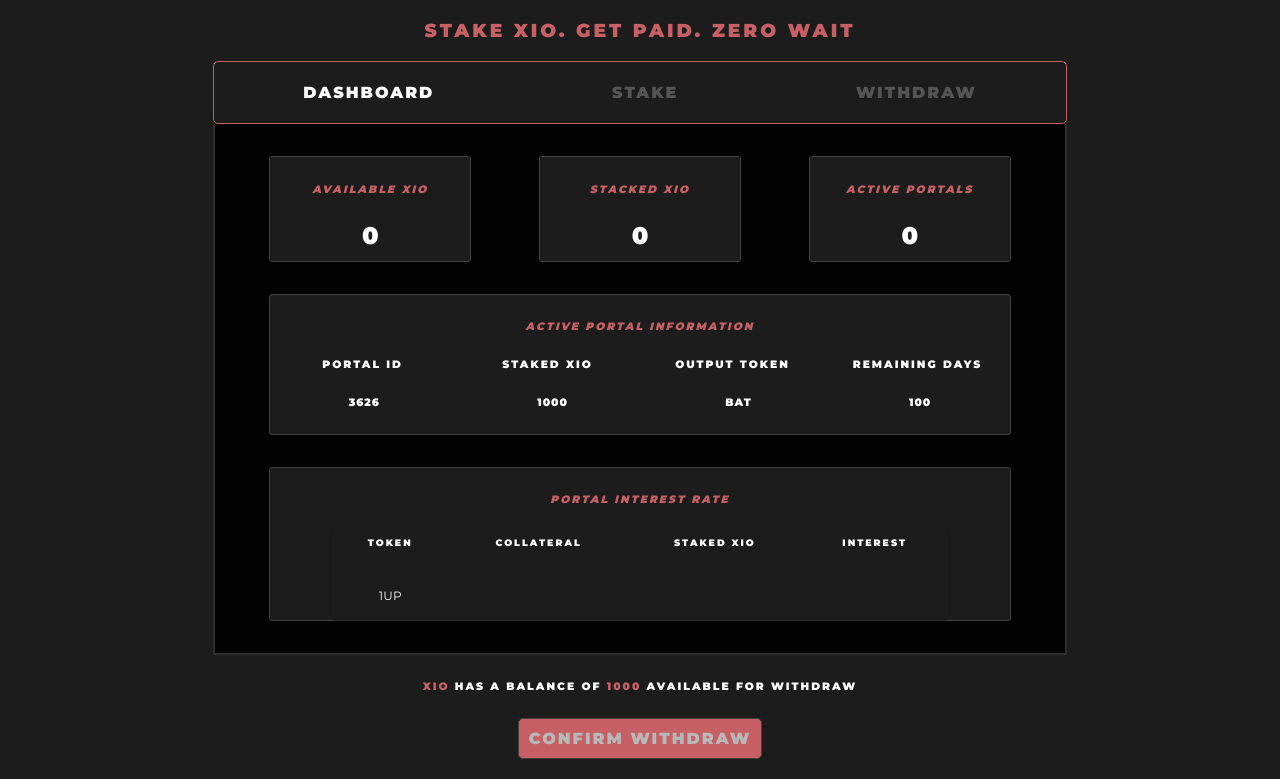
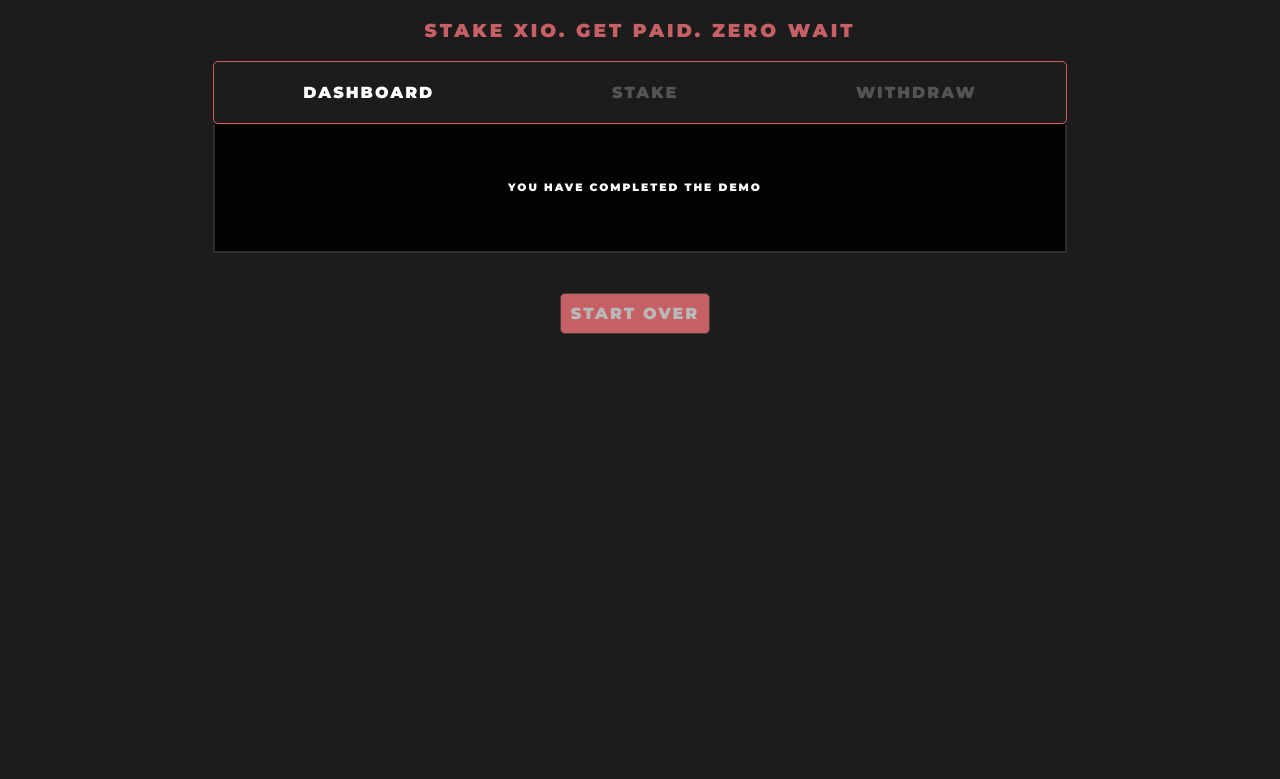
Before and after one commit to XORD-one/xio-app, a React app: page / in a window 1280 px wide. Shown: the part 137-916 px from the top of the page. After the commit the page ends 800 px from the top, so only its background shows below. Built offline with nearby package versions, Linux system fonts and the light colour scheme.

Commit message:
screens in progress

```diff
--- a/src/components/Dashboard/Dashboard.js
+++ b/src/components/Dashboard/Dashboard.js
@@ -36,17 +36,17 @@ const styles = theme => ({
     border: "0px",
     fontFamily: "'Montserrat', sans-serif",
     letterSpacing: "2px",
-    textAlign:"center",
-    paddingTop:0
+    textAlign: "center",
+    paddingTop: 0
   },
   tableBody: {
     color: "white",
 
     fontSize: "12px",
     border: "0px",
-    textAlign:"center",
+    textAlign: "center",
     fontFamily: "'Montserrat', sans-serif",
-    fontWeight:400
+    fontWeight: 400
   }
 });
 const getDateFormatted = time => {
@@ -123,14 +123,14 @@ const tabBodyRow2_1_1 = {
 const tabBodyRow2_1_2 = {
   flexDirection: "row",
   justifyContent: "space-around",
-  flexWrap:"no-wrap"
+  flexWrap: "no-wrap"
   // alignItems:"center",
 };
 
 const tabBodyRow2_1_3 = {
   flexDirection: "row",
 
-  justifyContent: "space-around"
+  justifyContent: "space-between"
 };
 
 const tabBodyRow3_1 = {
@@ -153,12 +153,13 @@ const XordId = props => {
 
   return (
     <>
-      <Layout>
-        <Grid container item className="firstSectionContainer" md={12}>
+      <Layout tabName="dashboard">
+        <Grid container item className="firstSectionContainer" md={12} justify="space-around">
           <Grid
             item
             className="firstSectionItem"
             md={3}
+            xs={4}
           >
             <h6
               style={{
@@ -167,7 +168,7 @@ const XordId = props => {
                 fontStyle: "italic",
                 letterSpacing: "2px",
                 // margin:"0px",
-                textAlign:"center",
+                textAlign: "center",
                 // marginBottom:"10px",
                 // paddingBottom:"10px"
               }}
@@ -181,9 +182,9 @@ const XordId = props => {
                 color: "white",
                 alignSelf: "center",
                 fontWeight: "bold",
-                margin:"0px",
-                textAlign:"center",
-                marginBottom:"10px"
+                margin: "0px",
+                textAlign: "center",
+                marginBottom: "10px"
               }}
             >
               0
@@ -194,6 +195,8 @@ const XordId = props => {
             item
             className="firstSectionItem"
             md={3}
+            xs={4}
+
           >
             <h6
               style={{
@@ -202,12 +205,12 @@ const XordId = props => {
                 fontStyle: "italic",
                 letterSpacing: "2px",
                 // margin:"0px",
-                textAlign:"center",
+                textAlign: "center",
                 // marginBottom:"10px"
               }}
               className="firstSectionHeadings"
             >
-              STACKED XIO
+              STAKED XIO
             </h6>
             <h2
               style={{
@@ -215,9 +218,9 @@ const XordId = props => {
                 color: "white",
                 alignSelf: "center",
                 fontWeight: "bold",
-                margin:"0px",
-                textAlign:"center",
-                marginBottom:"10px",
+                margin: "0px",
+                textAlign: "center",
+                marginBottom: "10px",
 
               }}
             >
@@ -229,6 +232,8 @@ const XordId = props => {
             item
             className="firstSectionItem"
             md={3}
+            xs={4}
+
           >
             <h6
               style={{
@@ -237,7 +242,7 @@ const XordId = props => {
                 fontStyle: "italic",
                 letterSpacing: "2px",
                 // margin:"0px",
-                textAlign:"center",
+                textAlign: "center",
                 // marginBottom:"10px"
               }}
               className="firstSectionHeadings"
@@ -250,9 +255,9 @@ const XordId = props => {
                 color: "white",
                 alignSelf: "center",
                 fontWeight: "bold",
-                margin:"0px",
-                textAlign:"center",
-                marginBottom:"10px",
+                margin: "0px",
+                textAlign: "center",
+                marginBottom: "10px",
 
               }}
             >
@@ -261,132 +266,56 @@ const XordId = props => {
           </Grid>
         </Grid>
 
-        <Grid container item md={12} className="section" >
-          <Grid container item justify="center" style={tabBodyRow2_1} md={11}>
-            <Grid  item md={12} style={{textAlign:'center'}}>
+
+{/* ///////////// */}
+
+        <Grid container item style={tabBodyRow3} md={12} className="section" >
+          <Grid container item style={tabBodyRow3_1} md={11}>
+            <Grid container item style={tabBodyRow3_1_1} md={12}>
               <h6
                 style={{
                   color: "#C66065",
                   fontFamily: "'Montserrat', sans-serif",
                   fontStyle: "italic",
-                  letterSpacing: "2px",
-                  alignSelf:'center'
+                  letterSpacing: "2px"
                 }}
-
               >
-                ACTIVE PORTAL INFORMATION
+                ACTIVE PORTAN INFORMATION
               </h6>
             </Grid>
-            <Grid container item className="sectionTwoItems" md={12}>
-              <Grid item md={3} >
-              <h6
-                style={{
-                  fontFamily: "'Montserrat', sans-serif",
-                  color: "white",
-                  textAlign: "center",
-                  fontWeight: "bold",
-                  letterSpacing: "2px",
-                  margin:0
-                }}
-                className="firstSectionHeadings"
-              >
-                PORTAL ID
-              </h6>
 
-              </Grid>
-              <Grid item md={3} >
+            <Grid container item style={tabBodyRow3_1_2} md={10}>
+              <Paper className={classes.root} align="center">
+                <Table className={classes.table} align="center">
+                  <TableHead>
+                    <TableRow>
+                      <TableCell className="tableHeader" ><h6 style={{ margin: 0 }} >PORTAL ID</h6></TableCell>
+                      <TableCell className="tableHeader" align="center">
+                        <h6 style={{ margin: 0 }} >STAKED XIO</h6>
+                      </TableCell>
+                      <TableCell className="tableHeader" align="center">
+                        <h6 style={{ margin: 0 }} >OUTPUT TOKEN</h6>
+                      </TableCell>
+                      <TableCell className="tableHeader" align="center">
+                        <h6 style={{ margin: 0 }} >REMAINING DAYS</h6>
+                      </TableCell>
+                    </TableRow>
+                  </TableHead>
+                  <TableBody>
+                    <TableRow style={{ cursor: "pointer" }}>
+                      <TableCell className="tableBody" >3626</TableCell>
+                      <TableCell className="tableBody">1000</TableCell>
+                      <TableCell className="tableBody">BAT</TableCell>
+                      <TableCell className="tableBody">100</TableCell>
+                    </TableRow>
 
-              <h6
-                style={{
-                  fontFamily: "'Montserrat', sans-serif",
-                  color: "white",
-                  textAlign: "center",
-                  fontWeight: "bold",
-                  letterSpacing: "2px",
-                  margin:0
-                }}
-                className="firstSectionHeadings"
-              >
-                STAKED XIO
-              </h6>
-              </Grid>
-              <Grid item md={3} >
-              <h6
-                style={{
-                  fontFamily: "'Montserrat', sans-serif",
-                  color: "white",
-                  textAlign: "center",
-                  fontWeight: "bold",
-                  letterSpacing: "2px",
-                  margin:0
-                }}
-              >
-                OUTPUT TOKEN
-              </h6>
-
-              </Grid>
-              <Grid item md={3} >
-              <h6
-                style={{
-                  fontFamily: "'Montserrat', sans-serif",
-                  color: "white",
-                  textAlign: "center",
-                  fontWeight: "bold",
-                  letterSpacing: "2px",
-                  margin:0
-                }}
-              >
-                REMAINING DAYS
-              </h6>
-              </Grid>
-            </Grid>
-
-            <Grid container item md={12} style={tabBodyRow2_1_3}>
-              <h6
-                style={{
-                  fontFamily: "'Montserrat', sans-serif",
-                  color: "white",
-                  alignSelf: "center",
-                  letterSpacing: "1px"
-                }}
-              >
-              3626
-              </h6>
-              <h6
-                style={{
-                  fontFamily: "'Montserrat', sans-serif",
-                  color: "white",
-                  // fontWeight: "bold",
-                  letterSpacing: "1px"
-                }}
-              >
-                1000
-              </h6>
-              <h6
-                style={{
-                  fontFamily: "'Montserrat', sans-serif",
-                  color: "white",
-                  alignSelf: "center",
-                  // fontWeight: "bold",
-                  letterSpacing: "1px"
-                }}
-              >
-                BAT
-              </h6>
-              <h6
-                style={{
-                  fontFamily: "'Montserrat', sans-serif",
-                  color: "white",
-                  // fontWeight: "bold",
-                  letterSpacing: "1px"
-                }}
-              >
-                100
-              </h6>
+                  </TableBody>
+                </Table>
+              </Paper>
             </Grid>
           </Grid>
-        </Grid>
-
+          </Grid>
+{/* ///////////////// */}
         <Grid container item style={tabBodyRow3} md={12} className="section" >
           <Grid container item style={tabBodyRow3_1} md={11}>
             <Grid container item style={tabBodyRow3_1_1} md={12}>
@@ -407,39 +336,39 @@ const XordId = props => {
                 <Table className={classes.table} align="center">
                   <TableHead>
                     <TableRow>
-                      <TableCell className="tableHeader" ><h6 style={{margin:0}} >TOKEN</h6></TableCell>
-                      <TableCell className="tableHeader"  align="center">
-                        <h6 style={{margin:0}} >COLLATERAL</h6>
+                      <TableCell className="tableHeader" ><h6 style={{ margin: 0 }} >TOKEN</h6></TableCell>
+                      <TableCell className="tableHeader" align="center">
+                        <h6 style={{ margin: 0 }} >COLLATERAL</h6>
                       </TableCell>
-                      <TableCell className="tableHeader"  align="center">
-                        <h6 style={{margin:0}} >STAKED XIO</h6>
+                      <TableCell className="tableHeader" align="center">
+                        <h6 style={{ margin: 0 }} >STAKED XIO</h6>
                       </TableCell>
-                      <TableCell className="tableHeader"  align="center">
-                        <h6 style={{margin:0}} >INTEREST</h6>
+                      <TableCell className="tableHeader" align="center">
+                        <h6 style={{ margin: 0 }} >INTEREST</h6>
                       </TableCell>
                     </TableRow>
                   </TableHead>
                   <TableBody>
                     <TableRow style={{ cursor: "pointer" }}>
-                      <TableCell className="tableBody">1UP</TableCell>
-                      <TableCell
-                        align="center"
-                        className="tableBody"
-                      ></TableCell>
-                      <TableCell
-                        align="center"
-                        className="tableBody"
-                      ></TableCell>
-                      <TableCell
-                        align="center"
-                        className="tableBody"
-                      ></TableCell>
+                      <TableCell className="tableBody" style={{ latterSpacing: '2px' }}>1UP</TableCell>
+                      <TableCell className="tableBody">500,362</TableCell>
+                      <TableCell className="tableBody">23,643</TableCell>
+                      <TableCell className="tableBody">48% </TableCell>
+                    </TableRow>
+                    <TableRow style={{ cursor: "pointer",marginTop:'0px' }}>
+                      <TableCell className="tableBody" style={{ latterSpacing: '2px' }}>1UP</TableCell>
+                      <TableCell className="tableBody">500,362</TableCell>
+                      <TableCell className="tableBody">23,643</TableCell>
+                      <TableCell className="tableBody">48%</TableCell>
                     </TableRow>
                   </TableBody>
                 </Table>
               </Paper>
             </Grid>
           </Grid>
+
+
+
         </Grid>
       </Layout>
     </>
--- a/src/components/Dashboard/style.css
+++ b/src/components/Dashboard/style.css
@@ -15,8 +15,9 @@
 }
 
 .sectionTwoItems {
-    justify-content: space-around;
-    flex-wrap: nowrap!important;
+    display:"flex";
+    flex-direction: "row";
+    justify-content:"center";
 }
 
 .tableHeader{
@@ -42,8 +43,27 @@
     .firstSectionContainer{
         justify-content: space-between;
     }
+
+    .sectionTwoItems{
+        display: flex;
+        flex-direction: row;
+        justify-content: space-around;
+
+    }
+    .firstSectionItem{
+        /* display: flex; */
+        /* flex-direction: column!important; */
+        flex-basis:calc(33% - 10px)!important;
+        /* width: calc(33% - 20px)!important; */
+
+    }
     .firstSectionHeadings{
+
         font-size: 9px;
+        /* padding:20px 10px!important; */
+        /* letter-spacing: 1px; */
+
+
     }
     .tableHeader{
         padding: 0!important;
@@ -51,6 +71,9 @@
     .tableBody{
         padding: 10px 3px!important;
     }
+
+
+
     /* .sectionTwoItems{
         font-size: 9px;
     } */
--- a/src/components/Stake/style.css
+++ b/src/components/Stake/style.css
@@ -27,8 +27,9 @@
   border: 0px !important;
   font-family: "Montserrat", sans-serif !important;
   letter-spacing: 2px !important;
-  text-align: center !important;
+  /* text-align: center !important; */
   padding-top: 0 !important;
+  padding-right: 10px;
   margin:10px;
 }
 
@@ -65,6 +66,8 @@ margin-left: 15px;
 margin-top:7px;
     font-size: 1.5em;
     font-weight: bolder;
+    /* padding: 10px 10px !important; */
+
 }
 
 .dropdown{
--- a/src/components/Withdraw/Withdraw.js
+++ b/src/components/Withdraw/Withdraw.js
@@ -175,7 +175,7 @@ const Withdraw = props => {
         </React.Fragment>
       }
 
-      <Layout>
+      <Layout tabName="withdraw">
         <Grid container item className="firstSectionContainer" md={12}>
           <Grid
             container
--- a/src/layout/index.js
+++ b/src/layout/index.js
@@ -1,4 +1,4 @@
-import React from "react";
+import React, { useState, useEffect } from 'react';
 import { Grid, Typography, Button } from "@material-ui/core";
 import RocketIcon from "@material-ui/icons/Delete";
 import Logo from "../components/assets/images/xio-logo.svg";
@@ -64,7 +64,12 @@ const tabBody = {
   // height:'50vh'
 };
 
-export default function index({ children }) {
+// export default
+ const Index=({ children, tabName, }) =>{
+  const [completed, setCompleted] = useState(true)
+
+  console.log("tabname====>", tabName)
+
   return (
     <>
       <Grid container>
@@ -166,7 +171,7 @@ export default function index({ children }) {
           >
             <h4
               style={{
-                color: "white",
+                color: tabName === "dashboard" ? "white" : "#545454",
                 justifyContent: "flex-start",
                 letterSpacing: "2px"
               }}
@@ -176,17 +181,21 @@ export default function index({ children }) {
             </h4>
             <h4
               style={{
-                color: "#545454",
+                color: tabName === "stake" ? "white" : "#545454",
+                // color: "#545454",
                 justifyContent: "center",
                 letterSpacing: "2px"
               }}
               className="tabarText"
+            // onClick={(event) =>history.push('/stake')}
+
             >
               STAKE
             </h4>
             <h4
               style={{
-                color: "#545454",
+                color: tabName === "withdraw" ? "white" : "#545454",
+                // color: "#545454",
                 justifyContent: "flex-end",
                 letterSpacing: "2px"
               }}
@@ -203,9 +212,10 @@ export default function index({ children }) {
             style={tabBody}
             md={8}
           >
-            {children}
 
-            {/* <Grid
+            { !completed && children}
+
+          { completed &&   <Grid
               className=" tableHeader"
               item
 
@@ -215,7 +225,8 @@ export default function index({ children }) {
               <h6>
                YOU HAVE COMPLETED THE DEMO
               </h6>
-            </Grid> */}
+            </Grid>}
+
           </Grid>
           <Grid
             className=" tableHeader"
@@ -224,11 +235,18 @@ export default function index({ children }) {
             xs={12}
             style={{ alignSelf: "center" }}
           >
-            {/* <h6>IF YOU STAKES <span style={{ color: '#C66065' }}>X</span> TOKENS FOR <span style={{ color: '#C66065' }}>X</span> DAYS , YOU WILL IMMEDIATELY RECEIVE <span style={{ color: '#C66065' }}>X TOKENS</span></h6>
+            {
+              tabName === "stake" &&
+              <>
+                <h6>IF YOU STAKES <span style={{ color: '#C66065' }}>X</span> TOKENS FOR <span style={{ color: '#C66065' }}>X</span> DAYS , YOU WILL IMMEDIATELY RECEIVE <span style={{ color: '#C66065' }}>X TOKENS</span></h6>
                 <div style={{ backgroundColor: '#C66065', border: "1px solid #414141", display: "inline-block", padding: 10, borderRadius: 5 }} >
                   <h4 style={{ color: "#b8b8b8", display: "inline-block", fontFamily: "'Montserrat', sans-serif", margin: 0 }} >CONFIRM STAKE</h4>
-            </div> */}
-
+                </div>
+              </>
+            }
+            {
+              tabName === "withdraw"  &&
+              <>
                 <h6>
                   <span style={{ color: "#C66065" }}>XIO </span>HAS A BALANCE OF
               <span style={{ color: "#C66065" }}> 1000 </span> AVAILABLE FOR
@@ -253,10 +271,46 @@ export default function index({ children }) {
                   >
                     CONFIRM WITHDRAW
               </h4>
+
                 </div>
+              </>
+            }
+
+{
+              completed &&
+              <>
+
+
+                <div
+                  style={{
+                    backgroundColor: "#C66065",
+                    border: "1px solid #414141",
+                    display: "inline-block",
+                    padding: 10,
+                    borderRadius: 5,
+                    marginTop:'40px'
+                  }}
+                >
+                  <h4
+                    style={{
+                      color: "#b8b8b8",
+                      display: "inline-block",
+                      fontFamily: "'Montserrat', sans-serif",
+                      margin: 0
+                    }}
+                  >
+                    START OVER
+              </h4>
+
+                </div>
+              </>
+            }
           </Grid>
         </Grid>
       </Grid>
     </>
   );
 }
+
+
+export default Index
--- a/src/layout/style.css
+++ b/src/layout/style.css
@@ -62,7 +62,7 @@
         margin-bottom: 6px;
     }
     .layoutSubHeading{
-        font-size: 10px;
+        font-size: 9px;
         padding: 0px 30px 10px;
     }
     .tabarText{
```
Also changed, not shown: src/components/Stake/Stake.js (+34 -22 lines). Lines whose indentation alone changed are shown as unchanged.
